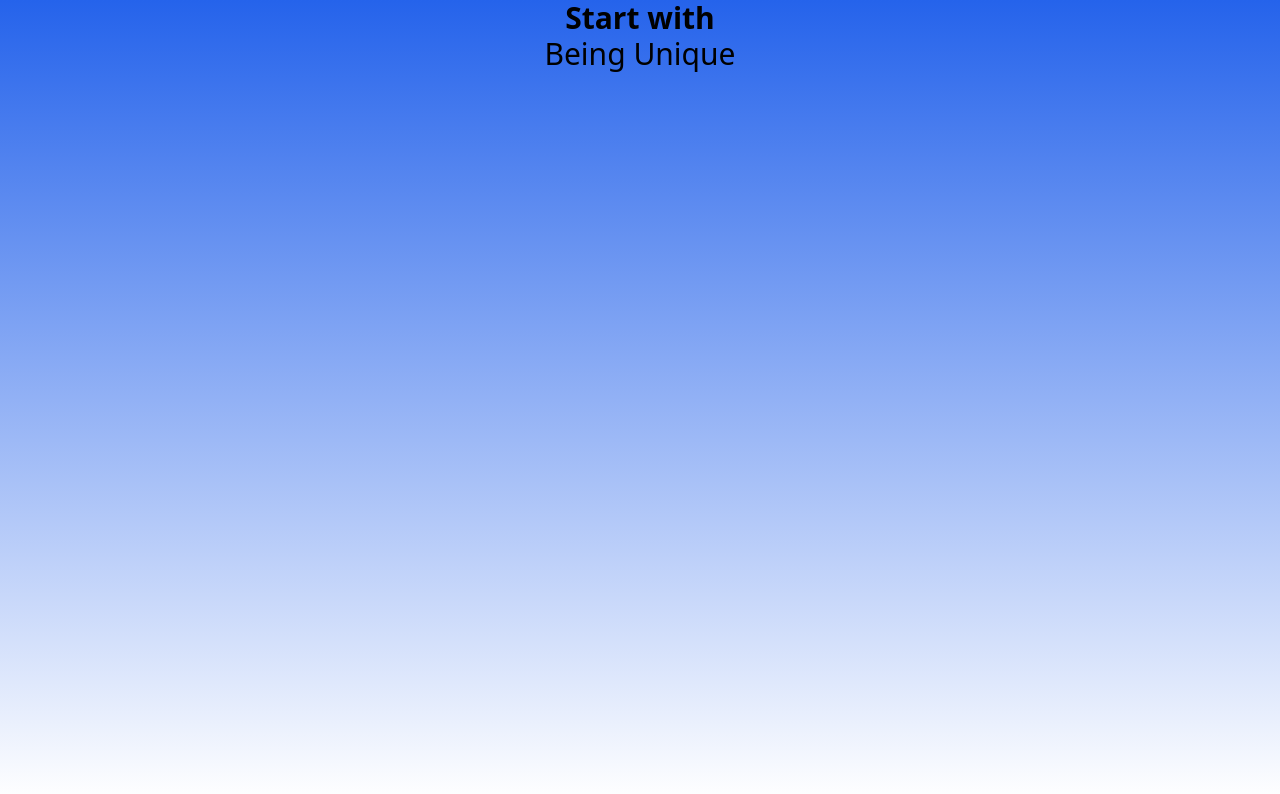
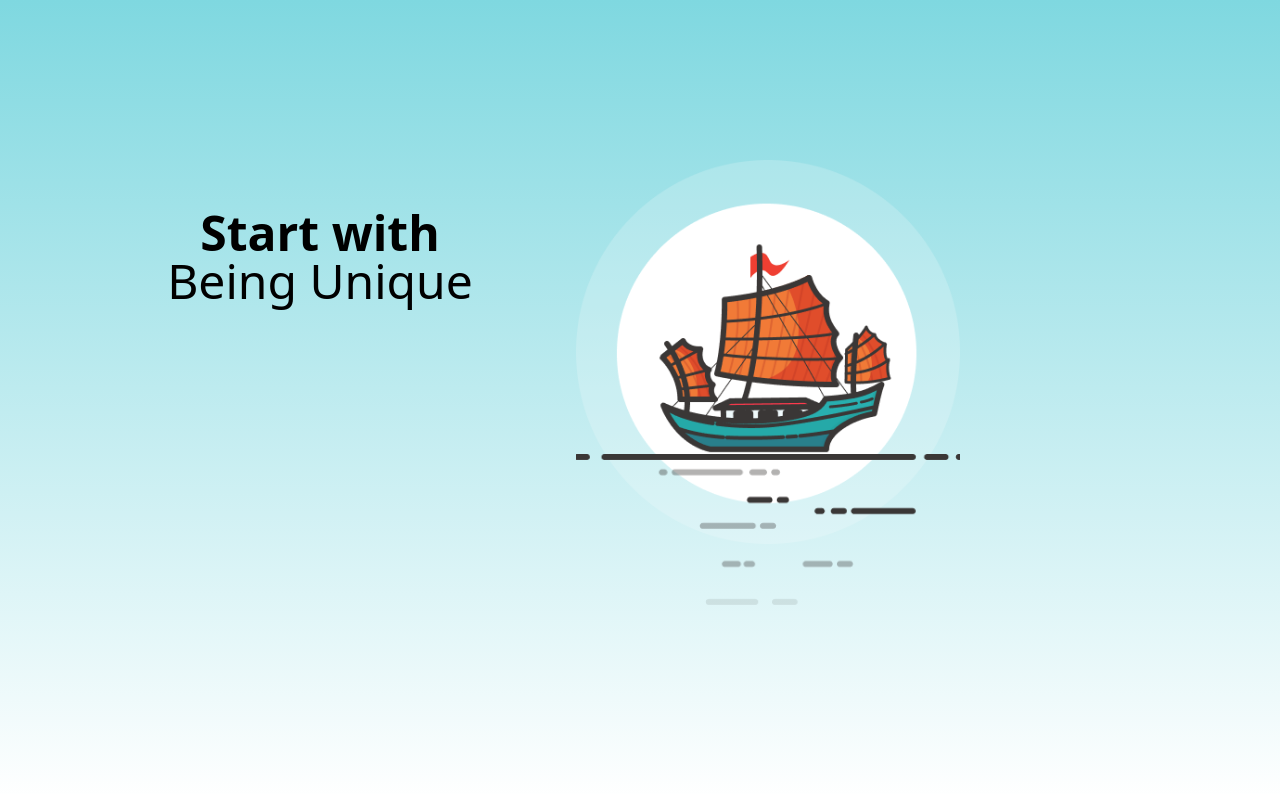
Before and after one commit to KiraKami-dev/uniquieme_fe, a website: page index.html in a window 1280 px wide. Drawn offline with Linux system fonts and the light colour scheme.

Commit message:
Images set

```diff
--- a/index.html
+++ b/index.html
@@ -7,10 +7,18 @@
     <link rel="stylesheet" href="css/main.css">
     <title>Unique me</title>
 </head>
-<body class="antialiased">
-    <div class="h-screen bg-gradient-to-b from-blue-600 to-white-600">
-        <h1 class="text-3xl text-center"> <b>Start with</b> </h1>
-        <h1 class="text-3xl text-center"> Being Unique </h1>
+<body class="antialiased h-screen w-screen bg-gradient-to-b from-Backblue to-white">
+    <div class="flex flex-col md:flex-row-reverse md:mx-20 lg:ml-[4rem] lg:mr-[20rem]">
+        <!-- Animated ship -->
+        <div class="flex items-center flex-col ">
+        <img class="h-96 w-96 mt-40" src="./img/ship.png" alt="Ship">
+        <img class="h-max w-max -m-[90px]" src="./img/Sea.png" alt="Sea">
+        </div>
+        <!-- Hero Text -->
+        <div class="m-auto">
+        <h1 class="text-5xl text-center mt-60 md:m-0"> <b>Start with</b> </h1>
+        <h1 class="text-5xl text-center"> Being <span>U</span>nique </h1>
+        </div>
     </div>
 </body>
 </html>
--- a/tailwind.config.js
+++ b/tailwind.config.js
@@ -2,7 +2,11 @@
 module.exports = {
   content: ['./*.html'],
   theme: {
-    extend: {},
+    extend: {
+      colors:{
+        'Backblue' : '#7FD8E0',
+      }
+    },
   },
   plugins: [],
 }
```
Also changed, not shown: css/main.css, img/Sea.png (added), img/ship.png (added).
